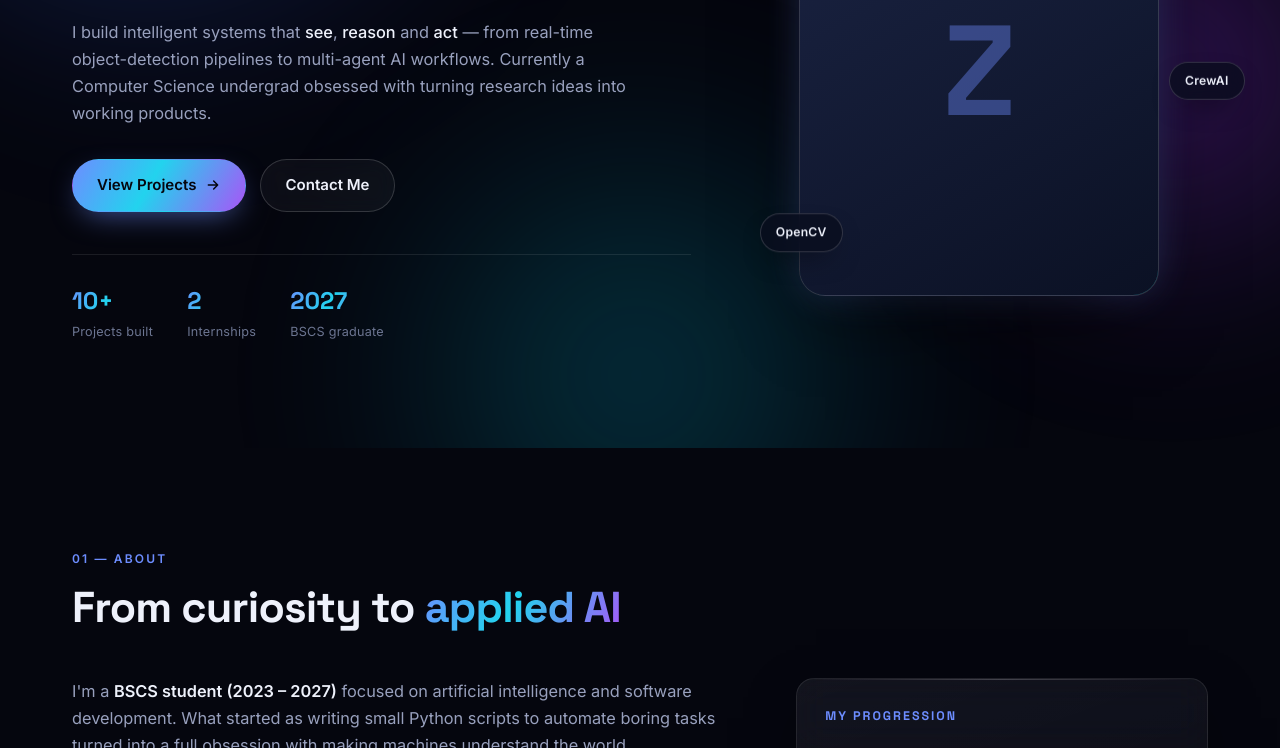
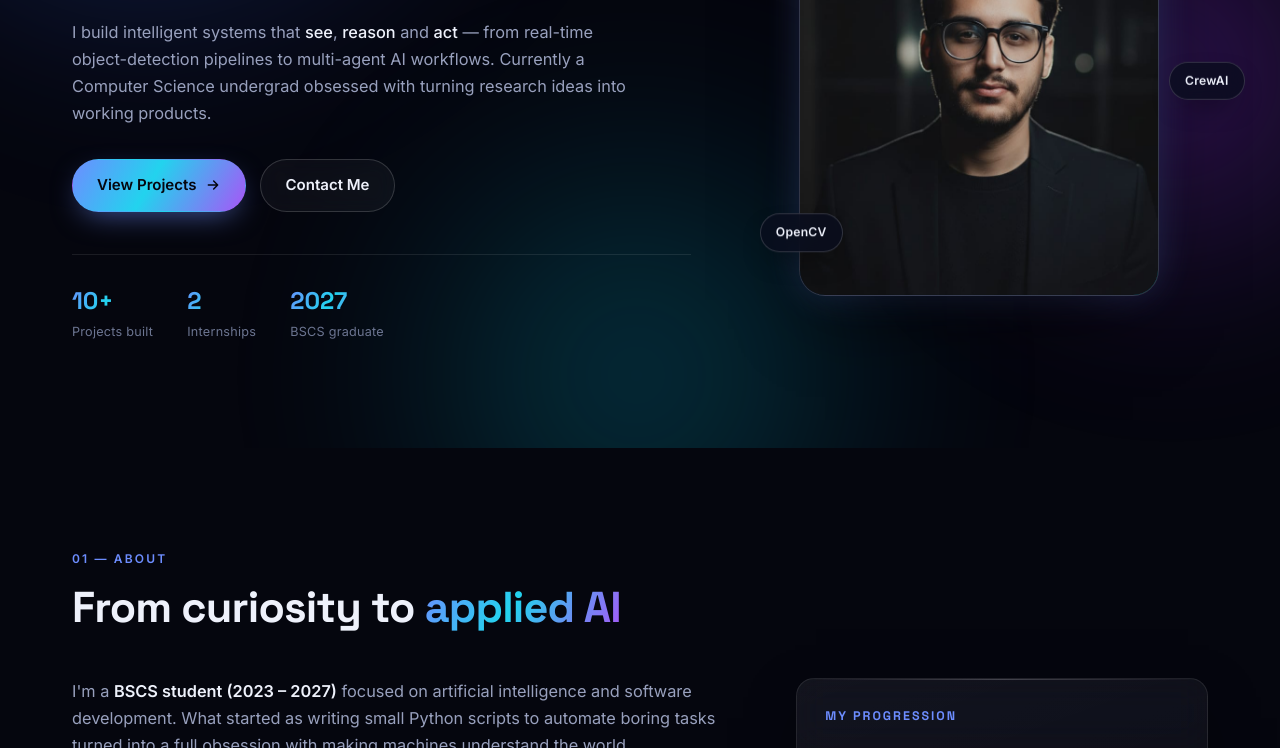
Before and after one commit to muhammadzainmirza05-dev/Lab1-web, a plain HTML site: page index.html in a window 1280 px wide. Shown: the part 352-1100 px from the top of the page. Drawn offline with Linux system fonts and the light colour scheme.

Commit message:
Update portrait image source in index.html

```diff
--- a/index.html
+++ b/index.html
@@ -101,7 +101,7 @@
         <div class="hero__media reveal" data-delay="200">
           <div class="portrait">
             <div class="portrait__fallback" aria-hidden="true">Z</div>
-            <img id="portraitImg" src="14.jpg" alt="Portrait of Zain" width="640" height="800" />
+            <img id="portraitImg" src="assets/profile.jpg" alt="Portrait of Zain" width="640" height="800" />
             <div class="portrait__ring" aria-hidden="true"></div>
           </div>
 
```
